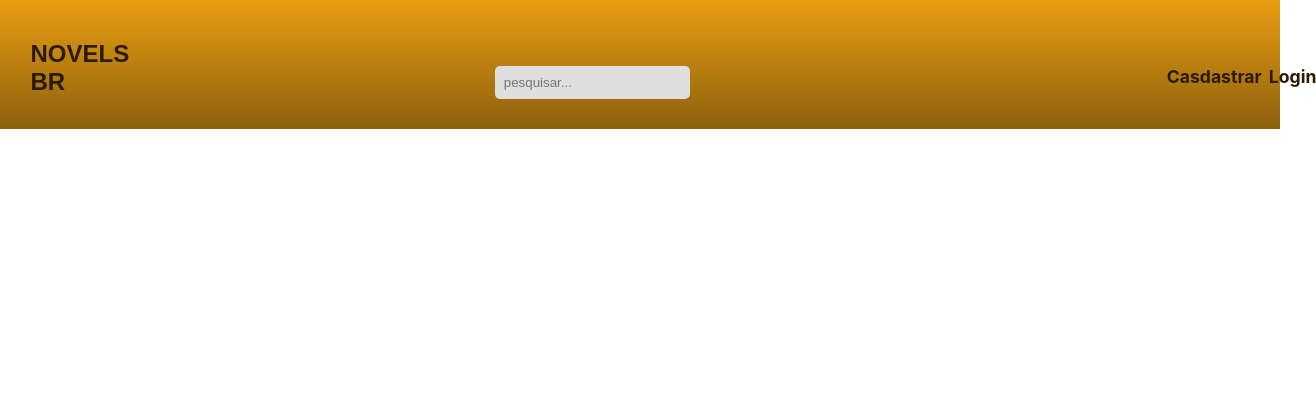
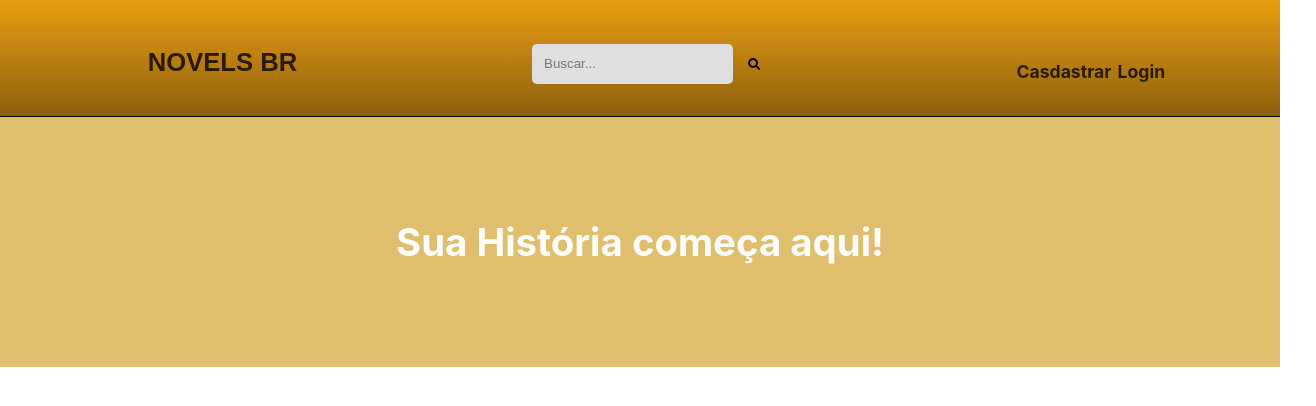
Before and after one commit to Wilson-Pedro/novelbr, a React (Create React App) app in the folder front/: page / in a window 1280 px wide. Shown: the top 406 px of the page, 1316 px wide, since content can reach past the window. Built offline with nearby package versions, Linux system fonts and the light colour scheme.

Commit message:
feat: adding search icon and section in Search component and Home

```diff
--- a/front/package.json
+++ b/front/package.json
@@ -6,6 +6,7 @@
     "cra-template": "1.3.0",
     "react": "^19.0.0",
     "react-dom": "^19.0.0",
+    "react-icons": "^5.5.0",
     "react-router-dom": "^7.2.0",
     "react-scripts": "5.0.1",
     "web-vitals": "^4.2.4"
--- a/front/src/component/search/Search.jsx
+++ b/front/src/component/search/Search.jsx
@@ -1,10 +1,13 @@
 import React from 'react';
 import styles from './Search.module.css';
+import { FaSearch } from "react-icons/fa";
+
 
 export default function Search() {
     return (
         <>
-            <input type="text" placeholder='pesquisar...'/>
+            <input type="text" placeholder='Buscar...'/>
+            <FaSearch className={styles.searchIncon} />
         </>
     );
 }
--- a/front/src/component/search/Search.module.css
+++ b/front/src/component/search/Search.module.css
@@ -3,5 +3,12 @@ input {
     padding: 5%;
     border-radius: 5px;
     background-color: rgb(223, 223, 223);
-    margin-top: 20%;
+    margin-top: 5%;
 }
+
+.searchIncon {
+    cursor: pointer;
+    margin-top: 5%;
+    height: 22%;
+    width: 22%;
+}
--- a/front/src/layout/navbar/Navbar.jsx
+++ b/front/src/layout/navbar/Navbar.jsx
@@ -4,7 +4,7 @@ import Search from './../../component/search/Search';
 
 export default function Navbar() {
     return(
-        <div className={styles.navContainer}>
+        <>
             <div className={styles.title}>
                 <h1>NOVELS BR</h1>
             </div>
@@ -15,6 +15,6 @@ export default function Navbar() {
                 <p>Casdastrar</p>
                 <p>Login</p>
             </nav>
-        </div>
+        </>
     );
 }
--- a/front/src/layout/navbar/Navbar.module.css
+++ b/front/src/layout/navbar/Navbar.module.css
@@ -1,15 +1,23 @@
-.navContainer {
+/* .navContainer {
     display: flex;
     justify-content: space-around;
     background-image: linear-gradient(rgb(233, 158, 18), rgb(141, 96, 13));
     width: 100%;
     padding: 2.5%;
+} */
+
+.navContainer {
+    width: 100%;
+    max-width: 1200px;
+    margin: 0 auto;
+    padding: 2.5%;
+    background-image: linear-gradient(rgb(233, 158, 18), rgb(141, 96, 13));
 }
 
 .title {
     display: flex;
     justify-content: start;
-    width: 20%;
+    /* width: 20%; */
 }
 
 .title h1 {
@@ -17,21 +25,24 @@
     color: rgb(41, 27, 2);
     font-family: 'Arial';
     cursor: pointer;
-    font-size: 150%;
-    margin-top: 10%;
+    font-size: 2vw;
+    margin-top: 12%;
 }
 
 .search {
-    margin-left: 30%;
+    display: flex;
+    align-items: center;
+    flex-direction: row;
+    width: 20%;
 }
 
-.navContainer nav {
+nav {
     display: flex;
     width: 10%;
-    margin-left: 40%;
+    /* margin-left: 40%; */
 }
 
-.navContainer nav p {
+nav p {
     color: rgb(41, 27, 2);
     font-size: 110%;
     font-weight: bold;
@@ -40,6 +51,6 @@
     margin-left: 5%;
 }
 
-.navContainer nav p:hover {
+nav p:hover {
     color: rgb(255, 255, 255);
 }
--- a/front/src/screens/Home/Home.jsx
+++ b/front/src/screens/Home/Home.jsx
@@ -2,12 +2,18 @@ import React from 'react';
 import Navbar from '../../layout/navbar/Navbar';
 import styles from './Home.module.css';
 
+
 export default function Home() {
     return(
         <div className={styles.container}>
-            <nav>
+            <nav className={styles.navbar}>
                 <Navbar />
             </nav>
+            <section>
+                <h1>Sua História começa aqui!</h1>
+            </section>
+            <div className={styles.banner}>
+            </div>
         </div>
     );
 }
--- a/front/src/screens/Home/Home.module.css
+++ b/front/src/screens/Home/Home.module.css
@@ -5,13 +5,53 @@
 
 .container {
     width: 95.25%;
-    height: 100%;
+    height: 200%;
     display: flex;
     justify-content: center;
     align-items: center;
+    flex-direction: column;
 }
 
-.container nav {
-    height: 30%;
+.navbar {
+    display: flex;
+    justify-content: space-around;
     width: 100%;
+    max-width: 100%;
+    margin: 0 auto;
+    padding: 2.5%;
+    background-image: linear-gradient(rgb(233, 158, 18), rgb(141, 96, 13));
+    border-bottom: 1px solid black;
 }
+
+section {
+    background-color: rgb(223, 191, 110);
+    color: white;
+    text-align: center;
+    width: 105%;
+    margin: auto;
+}
+
+section > h1 {
+    padding: 5%;
+    font-size: 3vw;
+    padding: 8%;
+}
+
+.banner {
+    height: 50%;
+    background-color: rgb(249, 184, 93);
+}
+
+/* @media (max-width: 70%) {
+    .navbar {
+        width: 100%;
+        padding: 2%;
+    }
+}
+
+@media (max-width: 40%) {
+    .navbar {
+        font-size: 80%;
+        padding: 1%;
+    }
+} */
```
Also changed, not shown: 1 other file (tests, documents, lock files or other folders).
